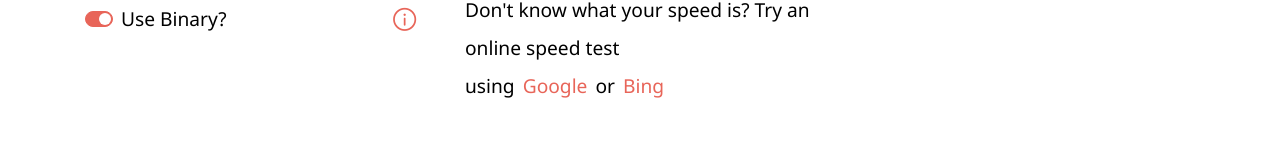
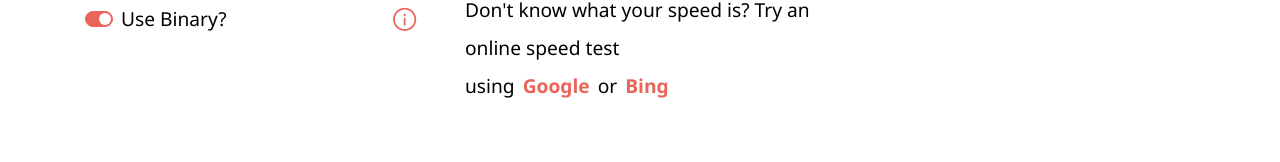
Before and after one commit to idlelimey/tim-cutting, a React (Create React App) app: page /tools/download-calculator in a window 1280 px wide. Shown: the part 460-622 px from the top of the page. Built offline with nearby package versions, Linux system fonts and the light colour scheme.

Commit message:
Minor improvements to legibility

```diff
--- a/src/Assets/scss/partials/_common.scss
+++ b/src/Assets/scss/partials/_common.scss
@@ -1,3 +1,14 @@
+::selection {
+    color: $white;
+    background: $dark;
+}
+.dark-mode {
+    ::selection {
+        color: $dark;
+        background: $lighter;
+    }
+}
+
 .range-label {
     width: 3.5rem;
     padding: .25rem 0;
@@ -58,3 +69,15 @@
       background-position: 0em;
     }
 }
+
+// Link overwrites
+a:not(.nav-link):not(.tool-card):not(.btn) {
+    font-weight: 900;
+}
+
+// Button overwrites
+.btn {
+    &:hover {
+        color: $dark;
+    }
+}
```
